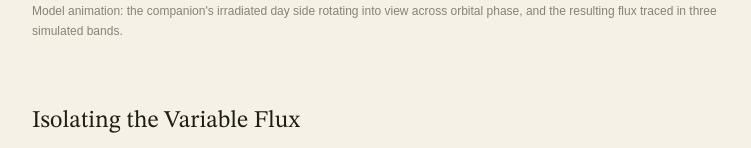
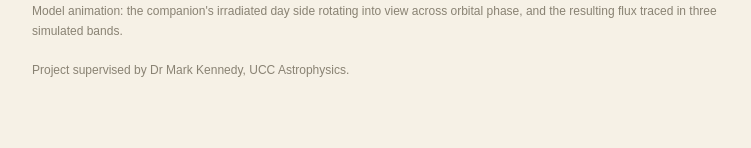
Before and after one commit to EoinTrainor/academic-website, a Next.js app: page /research/difference-imaging in a window 1280 px wide. Shown: the part 3613-3761 px from the top of the page, without its empty margins (264-1015 px from the left). Built offline with nearby package versions, Linux system fonts and the light colour scheme; a web font is replaced by a local one.

Commit message:
Credit Dr Mark Kennedy under the orbital model video
Links to the UCC Astrophysics compact-binaries/mass-gap project page.

```diff
--- a/src/app/research/difference-imaging/page.tsx
+++ b/src/app/research/difference-imaging/page.tsx
@@ -215,6 +215,16 @@ export default function Page() {
             video="/media/psrb1957-model.mp4"
             caption="Model animation: the companion's irradiated day side rotating into view across orbital phase, and the resulting flux traced in three simulated bands."
           />
+          <p className="text-xs text-paper-dim/80 leading-relaxed">
+            Project supervised by{" "}
+            <a
+              href="https://www.ucc.ie/en/astro/compactbinariesandtheneutronstarblackholemassgap/"
+              className="text-halpha hover:text-paper transition-colors"
+            >
+              Dr Mark Kennedy, UCC Astrophysics
+            </a>
+            .
+          </p>
         </div>
       </section>
 
```
